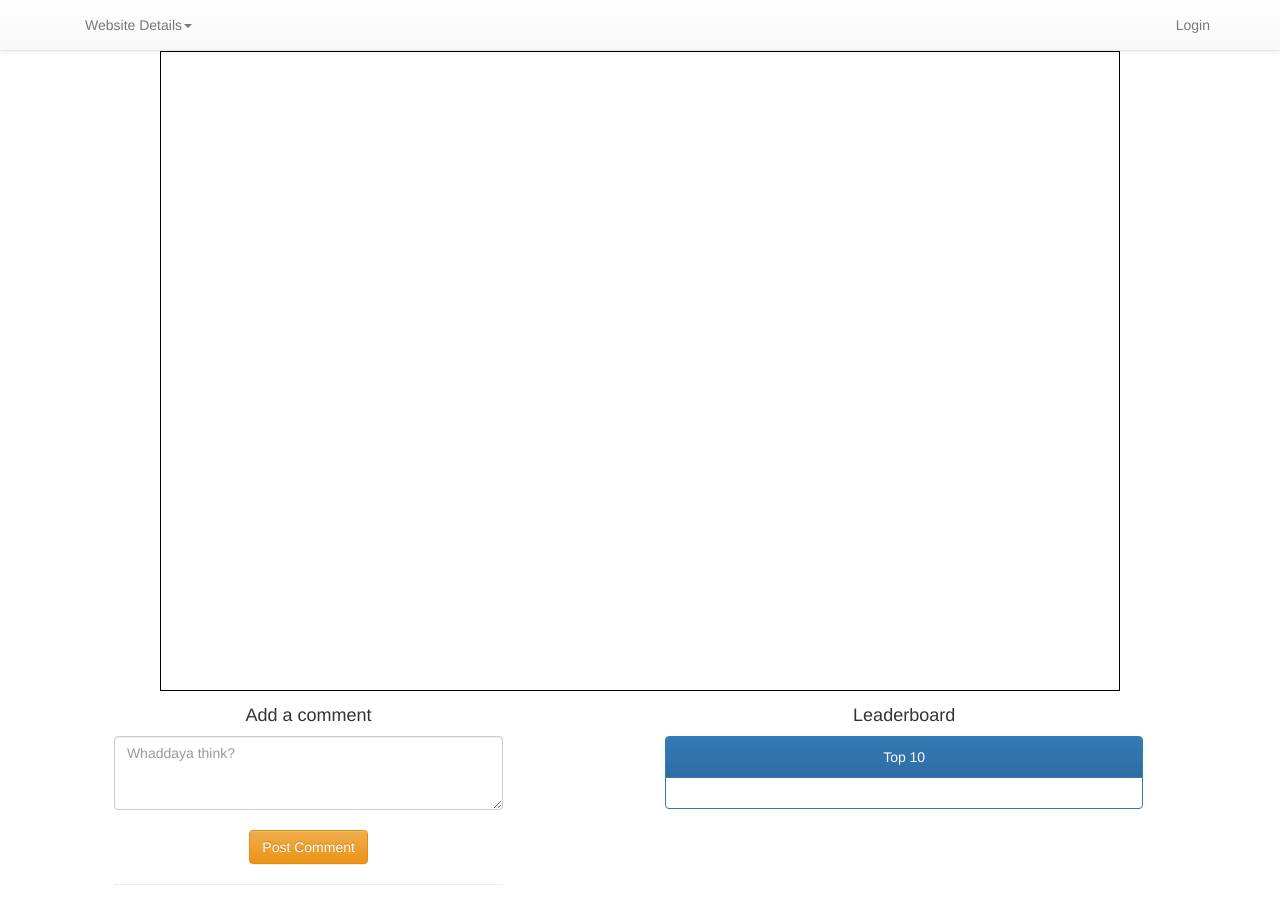
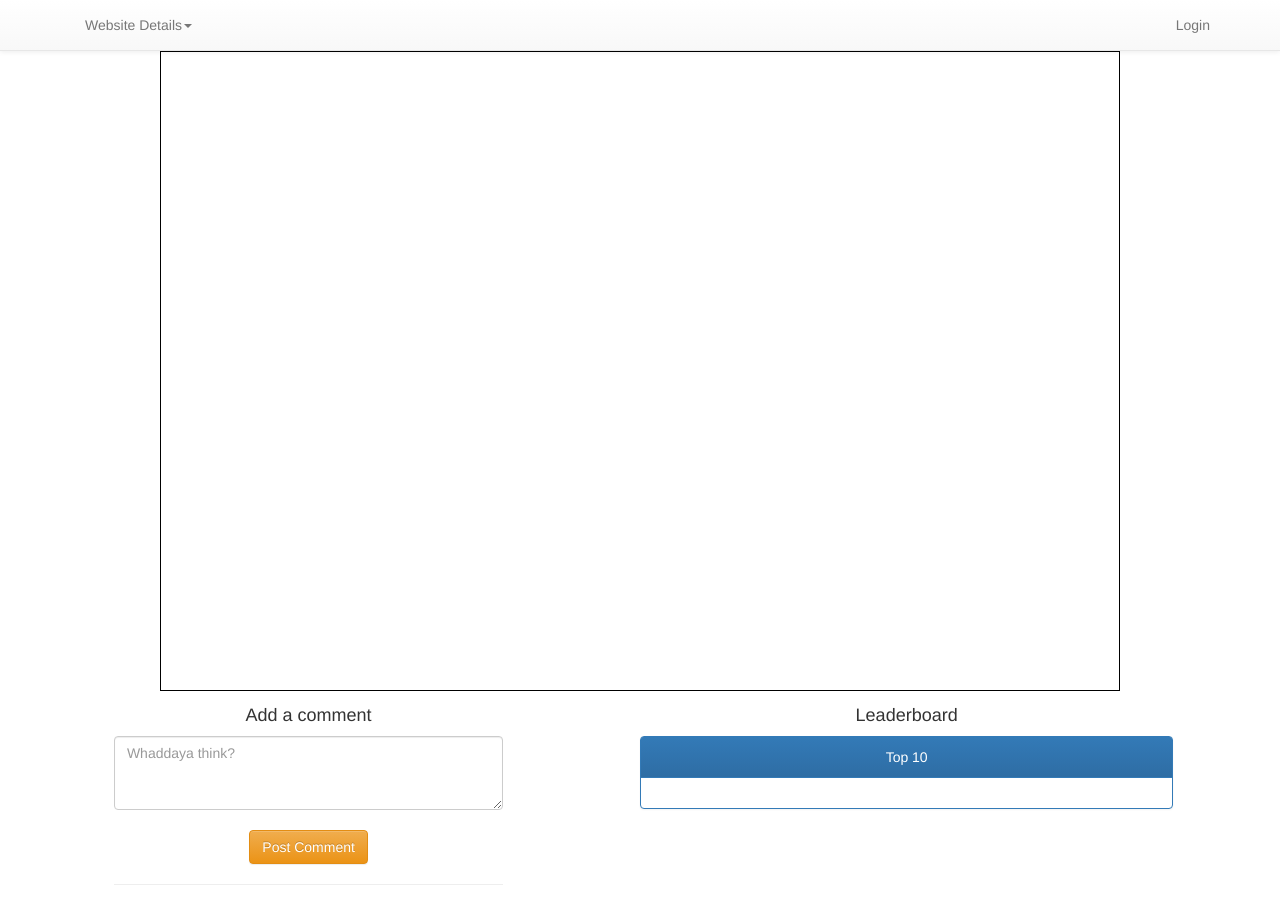
Before and after one commit to sswbelser/extraterrestrial-excape, a website: page public/index.html in a window 1280 px wide. Drawn offline with nearby package versions, Linux system fonts and the light colour scheme; no server answers.

Commit message:
Slight alignment fix

```diff
--- a/public/index.html
+++ b/public/index.html
@@ -68,8 +68,8 @@
             <div id="comment-list"></div>
         </div>
     </div>
-    <div class="col-sm-6" id="leaderboard-wrap">
-        <div class="row col-sm-10 col-sm-offset-2">
+    <div class="col-sm-5 col-sm-offset-1" id="leaderboard-wrap">
+        <div class="row">
             <div>
                 <h4 id="leaderboard-title">Leaderboard</h4>
             </div>
```
